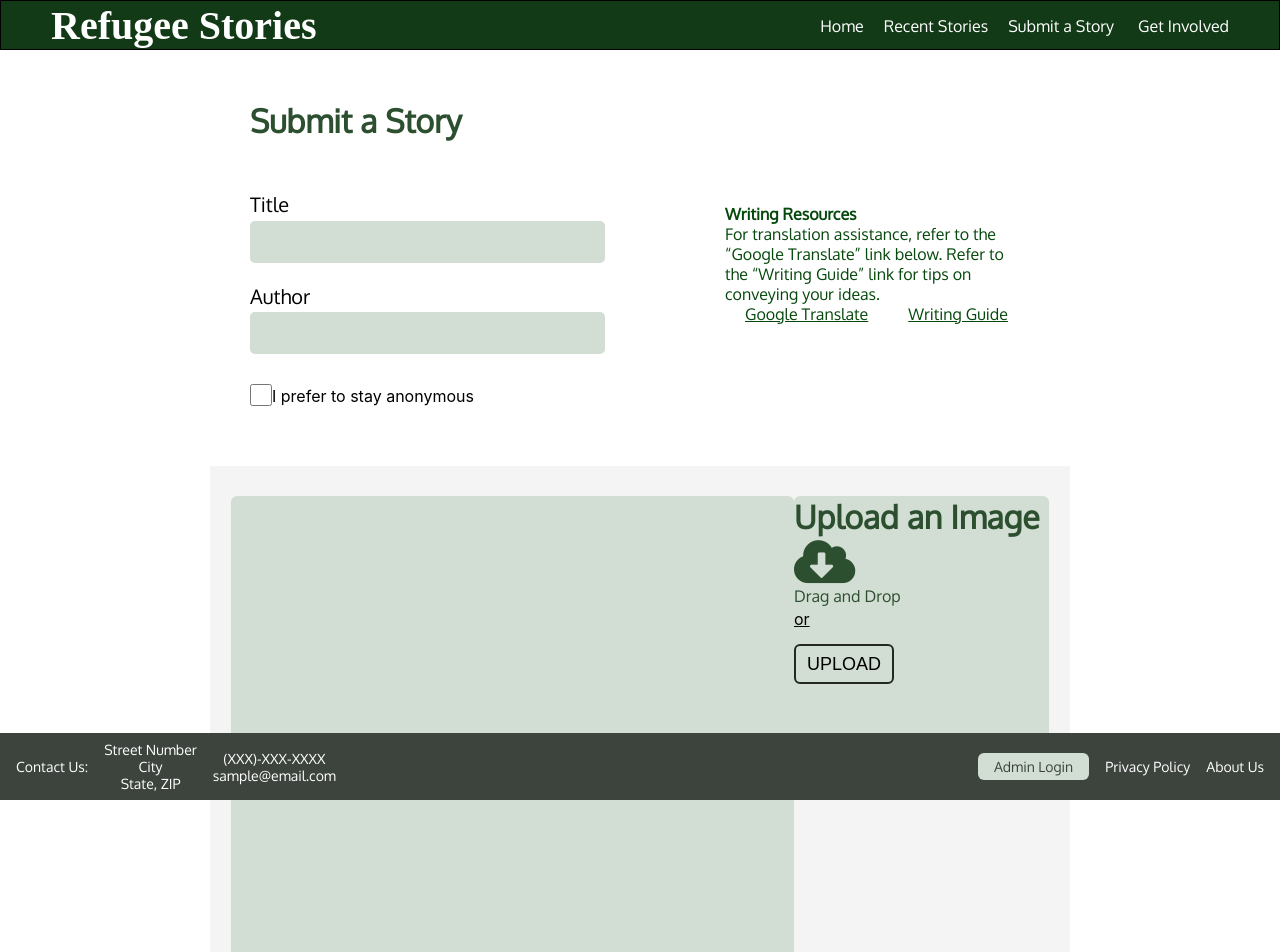
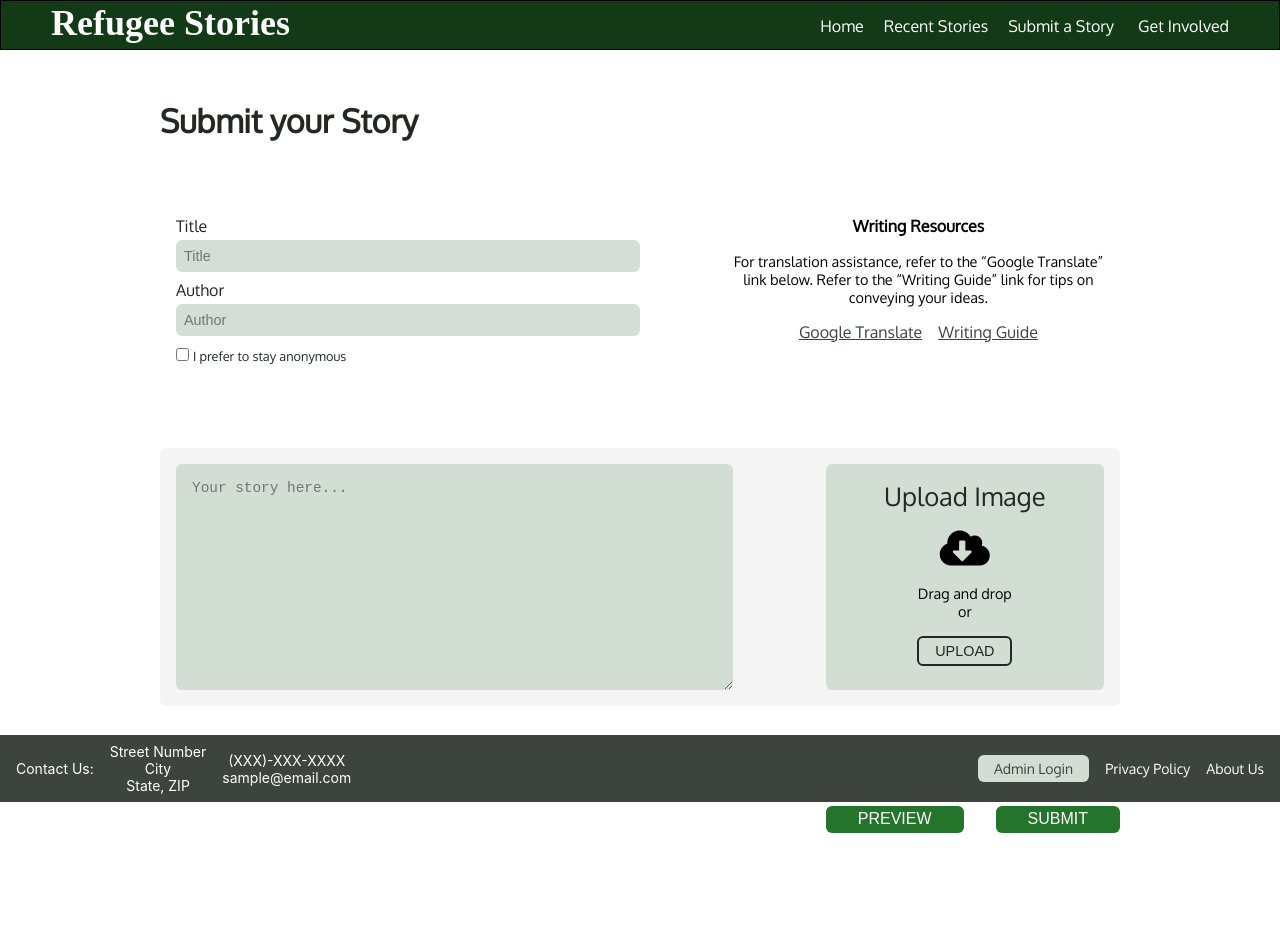
Before and after one commit to BuildWeek-RefugeeStories/Front-End, a React (Create React App) app in the folder regugee_stories/: page /stories in a window 1280 px wide. Shown: the top 952 px of the page. After the commit the page ends 833 px from the top, so only its background shows below. Built offline with nearby package versions, Linux system fonts and the light colour scheme; a web font is replaced by a local one.

Commit message:
Styled submit story form

```diff
--- a/regugee_stories/src/App.css
+++ b/regugee_stories/src/App.css
@@ -7,10 +7,7 @@
 }
 
 .footer {
-    font-family: "Oxygen", sans-serif;
     width: 100%;
-    position: absolute;
-    bottom: 0;
     display: flex;
     flex-direction: row;
     align-items: center;
--- a/regugee_stories/src/App.js
+++ b/regugee_stories/src/App.js
@@ -1,11 +1,11 @@
-import React from 'react';
-import './App.css';
-import Register from '../src/components/Register/Register'
-import NavBar from '../src/components/NavBar/NavBar'
-import { BrowserRouter as Router, Route } from 'react-router-dom'
-import Login from './components/Login/Login';
-import HomePage from './components/HomePage/HomePage'
-import SubmitStory from './components/Story/SubmitStory';
+import React from "react";
+import "./App.css";
+import Register from "../src/components/Register/Register";
+import NavBar from "../src/components/NavBar/NavBar";
+import { BrowserRouter as Router, Route } from "react-router-dom";
+import Login from "./components/Login/Login";
+import HomePage from "./components/HomePage/HomePage";
+import SubmitStory from "./components/Story/SubmitStory";
 import Footer from "./components/Footer/Footer";
 
 function App() {
@@ -13,12 +13,12 @@ function App() {
         <div className="App">
             <Router>
                 <NavBar />
-          <Route exact path='/register' component={Register} />
-          <Route exact path='/login' component={Login} />
-          <Route exact path='/home' component={HomePage} />
-          <Route exact path='/stories' component={SubmitStory} />
+                <Route exact path="/register" component={Register} />
+                <Route exact path="/login" component={Login} />
+                <Route exact path="/home" component={HomePage} />
+                <Route exact path="/stories" component={SubmitStory} />
+                <Footer />
             </Router>
-          <Footer />
         </div>
     );
 }
--- a/regugee_stories/src/components/Footer/Footer.jsx
+++ b/regugee_stories/src/components/Footer/Footer.jsx
@@ -1,5 +1,5 @@
 import React from "react";
-
+import { Link } from "react-router-dom";
 function Footer() {
     return (
         <div className="footer">
@@ -17,9 +17,9 @@ function Footer() {
             </div>
 
             <div>
-                <a className="admin-btn" href="#">
+                <Link to="/login" className="admin-btn">
                     Admin Login
-                </a>
+                </Link>
                 <a href="#">Privacy Policy</a>
                 <a href="#">About Us</a>
             </div>
--- a/regugee_stories/src/components/NavBar/NavBar.css
+++ b/regugee_stories/src/components/NavBar/NavBar.css
@@ -3,9 +3,9 @@
     display: flex;
     justify-content: space-between;
     height: 50px;
-    background: #123A16;
+    background: #123a16;
     color: white;
-    font-family: 'Oxygen', sans-serif;
+    font-family: "Oxygen", sans-serif;
 }
 
 .NavBar a {
@@ -14,9 +14,9 @@
 
 .refugee-Link {
     margin-left: 50px;
-    font-size: 40px;
+    font-size: 36px;
     padding-top: 1px;
-    font-family: 'Bilbo Swash Caps', cursive;
+    font-family: "Bilbo Swash Caps", cursive;
     font-weight: bolder;
 }
 
--- a/regugee_stories/src/components/Story/SubmitStory.css
+++ b/regugee_stories/src/components/Story/SubmitStory.css
@@ -1,151 +1,145 @@
-.ss-Top-Section {
+.flex-row {
     display: flex;
-    justify-content: space-between;
-    padding: 50px;
+    flex-direction: row;
 }
 
-.submit-form  {
-    font-family: 'Oxygen', sans-serif;
-    text-align: start;
-    margin-left: 250px;
-    margin-top: 50px;
-    color: #2c4f2f;
+.flex-col {
+    display: flex;
+    flex-direction: column;
 }
 
-.top-Left {
+.container {
+    width: 80%;
+    max-width: 960px;
+    margin: 0 auto;
+    height: calc(100vh - 115px);
     display: flex;
     flex-direction: column;
-    margin-left: 200px;
 }
 
-.top-Left span {
-    text-align: start;
-    font-size: 20px;
-    font-family: 'Oxygen', sans-serif;
+form {
+    margin-top: 50px;
+    font-family: "Oxygen", sans-serif;
 }
 
-.top-Left input {
-    width: 355px;
-    height: 42px;
-    margin: auto;
-    margin-bottom: 20px;
-    border-radius: 5px;
-    background: #D2DDD3;
-    outline: none;
-    border: #5DA7E7;
-    font-size: 20px;
+form h1 {
+    color: #242825;
+    margin-bottom: 75px;
 }
 
-.top-Right {
-    width: 305px;
-    margin-right: 200px;
-    font-family: 'Oxygen', sans-serif;
-    color: #04480B;
-    height: 212px;
-    margin-top: 13px;
+form label {
+    color: #242825;
+    margin-bottom: 0.5rem;
 }
 
-.top-Right-Links a {
-    margin: 20px;
-    color: #04480B;
-    text-decoration: underline;
+form input {
+    background-color: #d3ded4;
+    border-radius: 6px;
+    border: none;
+    padding: 0.5rem;
+    margin-top: 0.25rem;
+    font-size: 0.9rem;
 }
 
-#anonymous {
-    display: flex;
-    width: 225px;
-    margin-right: 5px;
-}
-
-#anonymous input {
-    width: 22px;
-    margin: 0;
-}
-
-#anonymous p {
-    margin-top: 12px;
-}
-
-
-/**//**//**//**//**//**//**//**//**//**//**//**//**/
-
-.ss-Bottom-Section {
-    display: flex;
+.top {
+    padding: 0 1rem;
     justify-content: space-between;
 }
 
-#ss-Bottom-Section {
-    background: #F4F4F4;
-    padding: 30px;
-    margin: 0 210px;
+.info {
+    width: 50%;
 }
 
-.ss-Bottom-left input {
-    width: 563px;
-    height: 668px;
-    background: #D2DDD3;
-    border-radius: 6px;
-    margin-left: -9px;
-    outline: none;
-    border: #5DA7E7;
+.anon-label {
+    font-size: 0.8rem;
 }
 
-.ss-Bottom-Right {
-    border: 1px solid black;
-    width: 313px;
-    height: 300px;
-    background: #D2DDD3;
-    border: #5DA7E7;
-    border-radius: 6px;
-    margin-right: -9px;
+.resources {
+    width: 40%;
+    text-align: center;
 }
 
-.ss-Bottom-Right h1 {
-    font-family: 'Oxygen', sans-serif;
-    color: #2c4f2f;
+.resources p {
+    font-size: 0.9rem;
+    margin: 1rem 0;
 }
 
-.ss-Bottom-Right p {
-    font-family: 'Oxygen', sans-serif;
-    color: #2c4f2f;
-    margin-bottom: 3px;
+.resources .links a {
+    color: #3d443e;
 }
 
-.ss-Bottom-Right i {
-    color: #2c4f2f;
-    font-size: 49px;
+.resources .links a:last-child {
+    margin-left: 1rem;
 }
 
-.ss-Bottom-Right span {
-    margin: 0;
-    text-decoration: underline;
-    padding-bottom: 5px;
+.bottom {
+    padding: 1rem;
+    margin-top: 75px;
+    border-radius: 6px;
+    justify-content: space-between;
+    background-color: #f4f4f4;
 }
 
-.ss-Bottom-Right button {
-    border: 2px solid #242825;
-    box-sizing: border-box;
+.bottom textarea {
+    width: 60%;
     border-radius: 6px;
-    height: 40px;
-    background: #D2DDD3;
-    margin-top: 15px;
-    width: 100px;
-    font-size: 18px;
-    cursor: pointer;
+    border: none;
+    padding: 1rem;
+    font-size: 0.9rem;
+    background-color: #d2ddd3;
 }
 
-.submit-button {
-    margin-left: 422px;
-    margin-top: 100px;
+.bottom .addImg {
+    width: 30%;
+    padding: 1rem 0 1.5rem;
+    border-radius: 6px;
+    text-align: center;
+    background-color: #d2ddd3;
 }
 
-.submit-button button {
-    background: #25742C;
-    color: white;
-    height: 39px;
-    width: 172px;
-    font-size: 18px;
-    margin-right: 20px;
+.bottom .addImg h3 {
+    color: #242825;
+    font-size: 1.6rem;
+    font-weight: normal;
+}
+
+.bottom .addImg i {
+    font-size: 2.5rem;
+    margin-top: 1rem;
+}
+
+.bottom .addImg p {
+    margin: 1rem 0;
+    font-size: 0.9rem;
+}
+
+.bottom .addImg button {
+    color: #242825;
+    border: solid 2px #242825;
+    padding: 0.3rem 1rem;
     border-radius: 6px;
     cursor: pointer;
+    font-size: 0.9rem;
+    background-color: transparent;
 }
+
+.form-buttons {
+    display: flex;
+    margin-top: 100px;
+    flex-direction: row;
+    justify-content: flex-end;
+    margin-left: auto;
+}
+
+.form-buttons button {
+    color: white;
+    border: none;
+    padding: 0.3rem 2rem;
+    font-size: 1rem;
+    border-radius: 6px;
+    background-color: #25742c;
+}
+
+.form-buttons button:last-child {
+    margin-left: 2rem;
+}
--- a/regugee_stories/src/components/Story/SubmitStory.js
+++ b/regugee_stories/src/components/Story/SubmitStory.js
@@ -1,56 +1,59 @@
-import React, { useState } from 'react';
-import './SubmitStory.css'
-
+import React, { useState } from "react";
+import "./SubmitStory.css";
 
 const SubmitStory = () => {
     return (
-        <div className='SubmitStory'>
+        <div className="container">
             <form>
-                <h1 className='submit-form'>Submit a Story</h1>
-                <div className='ss-Top-Section'>
-                     <div className='top-Left'>
-                         <span>Title</span>
-                         <input></input>
-                         <span>Author</span>
-                         <input></input>
-                         <div id='anonymous'>
-                            <input type='checkbox'></input>
-                            <p>I prefer to stay anonymous</p>
-                         </div> {/* anonymous end */}
+                <h1>Submit your Story</h1>
+                <div className="top flex-row">
+                    <div className="info flex-col">
+                        <label className="flex-col">
+                            Title
+                            <input id="title" name="title" type="text" placeholder="Title" />
+                        </label>
+                        <label className="flex-col">
+                            Author
+                            <input id="author" name="author" type="text" placeholder="Author" />
+                        </label>
+                        <label>
+                            <input id="anon" name="anon" type="checkbox" />{" "}
+                            <span className="anon-label">I prefer to stay anonymous</span>
+                        </label>
+                    </div>
 
-                     </div> {/* top-Left end */}
+                    <div className="resources">
+                        <h4>Writing Resources</h4>
+                        <p>
+                            For translation assistance, refer to the “Google Translate” link below. Refer to the “Writing
+                            Guide” link for tips on conveying your ideas.
+                        </p>
+                        <div className="links">
+                            <a href="#">Google Translate</a>
+                            <a href="#">Writing Guide</a>
+                        </div>
+                    </div>
+                </div>
 
-                     <div className='top-Right'>
-                            <h4>Writing Resources</h4>
-                            <p>For translation assistance, refer to the “Google Translate” link below. Refer to the “Writing Guide” link for tips on conveying your ideas.</p>
-                            <div className='top-Right-Links'>
-                                <a href='#'>Google Translate</a>
-                                <a href='#'>Writing Guide</a>
-                            </div>
-                     </div> {/* top-Right end */}
-                </div> {/* ss-Top-Section end */}
-            <div id='ss-Bottom-Section'>
-                <div className='ss-Bottom-Section'>
-                    <div className='ss-Bottom-left'>
-                        <input></input>
-                    </div>
-                    <div className='ss-Bottom-Right'>
-                        <h1>Upload an Image</h1>
-                        <i class="fas fa-cloud-download-alt"></i>
-                        <p>Drag and Drop</p>
-                        <span>or</span>
-                        <br/>
+                <div className="bottom flex-row">
+                    <textarea id="text" name="text" placeholder="Your story here..."></textarea>
+                    <div className="addImg">
+                        <h3>Upload Image</h3>
+                        <i className="fas fa-cloud-download-alt"></i>
+                        <p>
+                            Drag and drop <br /> or
+                        </p>
                         <button>UPLOAD</button>
                     </div>
-                </div> {/* ss-Bottom-Section end */}
-                <div className='submit-button'>
-                        <button>PREVIEW</button>
-                        <button>SUBMIT</button>
-                </div> {/* submit-button end */}
-            </div>
-            </form> {/* submit-form end */}
-        </div> /* SubmitStory end */
-    )
-}
+                </div>
+
+                <div className="form-buttons">
+                    <button>PREVIEW</button>
+                    <button>SUBMIT</button>
+                </div>
+            </form>
+        </div>
+    );
+};
 
 export default SubmitStory;
```
Also changed, not shown: regugee_stories/src/components/HomePage/HomePage.js (+8 -5 lines), 1 other file (tests, documents, lock files or other folders). Lines whose indentation alone changed are shown as unchanged.
